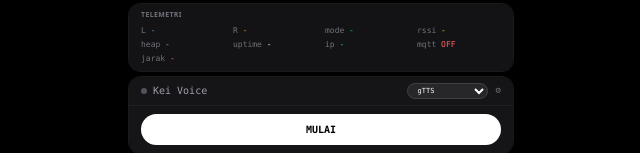
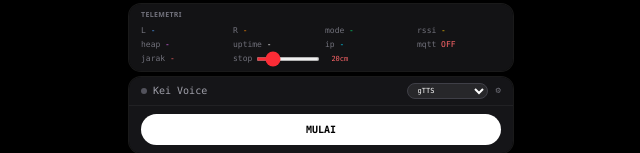
Before and after one commit to jajangking/kei, a Next.js app: page /remote in a window 1280 px wide. Shown: the part 490-643 px from the top of the page, without its empty margins (319-959 px from the left). Built offline with nearby package versions, Linux system fonts and the light colour scheme.

Commit message:
feat: safeDist slider 3-100cm on dashboard + remote

```diff
--- a/app/page.tsx
+++ b/app/page.tsx
@@ -37,6 +37,7 @@ interface Telemetry {
   batteryPct?: number;
   distance?: number;
   sensor_ok?: boolean;
+  safeDist?: number;
 }
 
 export default function VisionPage() {
@@ -2330,6 +2331,13 @@ export default function VisionPage() {
                 <span className="text-zinc-500">heap <span className="text-fuchsia-400">{telemetry.heap ? `${(telemetry.heap / 1024).toFixed(0)}KB` : '-'}</span></span>
                 <span className="text-zinc-500">uptime <span className="text-white">{telemetry.uptime ? `${Math.floor(telemetry.uptime / 60)}m${telemetry.uptime % 60}s` : '-'}</span></span>
                 <span className="text-zinc-500">jarak <span className="text-red-400">{telemetry.distance != null && telemetry.distance > 0 ? `${(telemetry.distance / 10).toFixed(0)}cm` : '-'}</span>{telemetry.sensor_ok === false && <span className="text-zinc-600 ml-1">⚇</span>}</span>
+                <span className="text-zinc-500 col-span-1 flex items-center gap-1">stop
+                  <input type="range" min="3" max="100" step="1"
+                    value={Math.round((telemetry.safeDist ?? 200) / 10)}
+                    onChange={(e) => sendConfig({ safeDist: parseInt(e.target.value) * 10 })}
+                    className="w-12 h-1 accent-red-500" />
+                  <span className="text-red-400 text-[7px] font-mono w-6 text-right">{(telemetry.safeDist ?? 200) / 10}cm</span>
+                </span>
                 <span className="text-zinc-500">{telemetry.ip ?? '-'}</span>
                 {telemetry.ssid && (
                   <span className="text-zinc-500 col-span-2">ssid <span className="text-cyan-400">{telemetry.ssid}</span></span>
--- a/app/remote/page.tsx
+++ b/app/remote/page.tsx
@@ -31,6 +31,7 @@ interface Telemetry {
   rightTrim?: number;
   distance?: number;
   sensor_ok?: boolean;
+  safeDist?: number;
 }
 
 export default function RemotePage() {
@@ -550,6 +551,13 @@ export default function RemotePage() {
           <span className="text-zinc-500">ip <span className="text-cyan-400">{telemetry.ip ?? "-"}</span></span>
           <span className="text-zinc-500">mqtt <span className={telemetry.mqtt ? "text-green-400" : "text-red-400"}>{telemetry.mqtt ? "ON" : "OFF"}</span></span>
           <span className="text-zinc-500">jarak <span className="text-red-400">{telemetry.distance != null && telemetry.distance > 0 ? `${(telemetry.distance / 10).toFixed(0)}cm` : "-"}</span>{telemetry.sensor_ok === false && <span className="text-zinc-600 ml-1">⚇</span>}</span>
+          <span className="text-zinc-500 flex items-center gap-1 col-span-2">stop
+            <input type="range" min="3" max="100" step="1"
+              value={Math.round((telemetry.safeDist ?? 200) / 10)}
+              onChange={(e) => sendESP({ safeDist: parseInt(e.target.value) * 10 })}
+              className="w-16 h-1 accent-red-500" />
+            <span className="text-red-400 text-[7px] font-mono w-6 text-right">{(telemetry.safeDist ?? 200) / 10}cm</span>
+          </span>
           {telemetry.ssid && (
             <span className="text-zinc-500 col-span-2">ssid <span className="text-cyan-400">{telemetry.ssid}</span></span>
           )}
```
